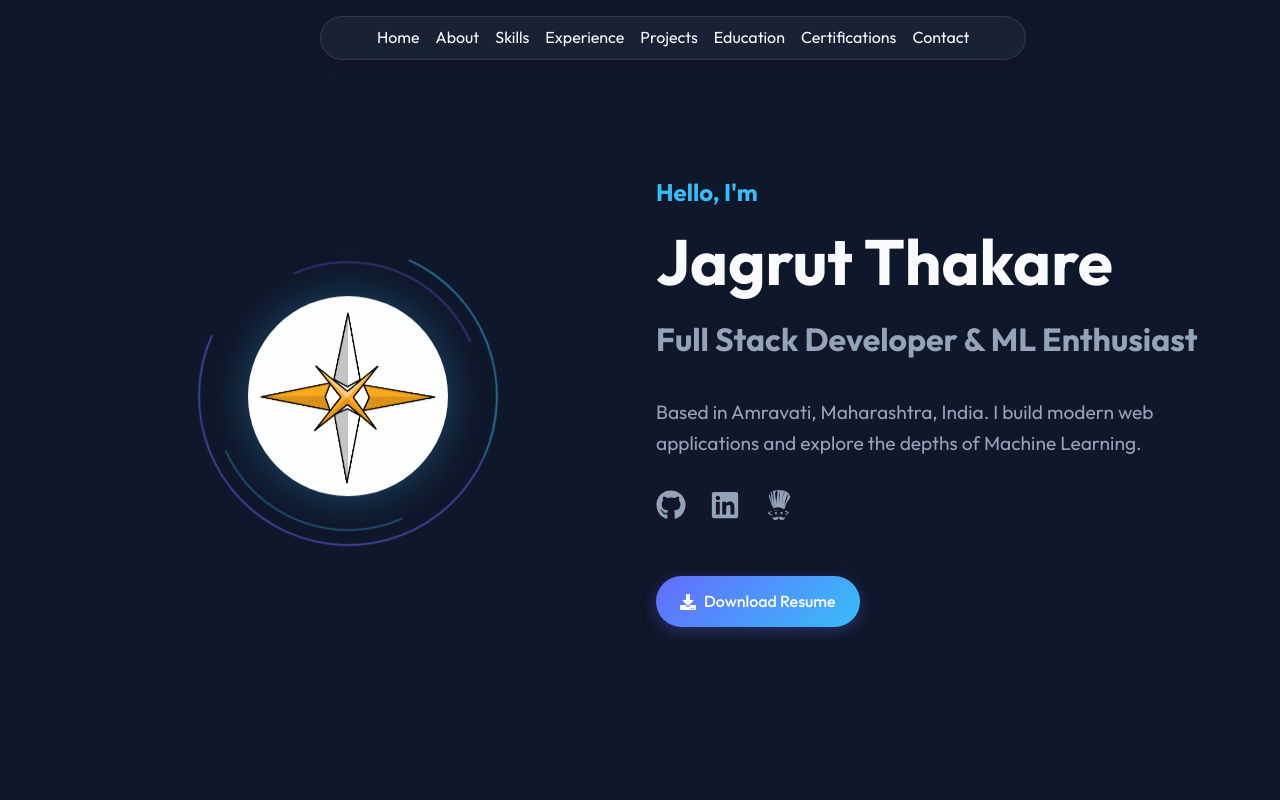
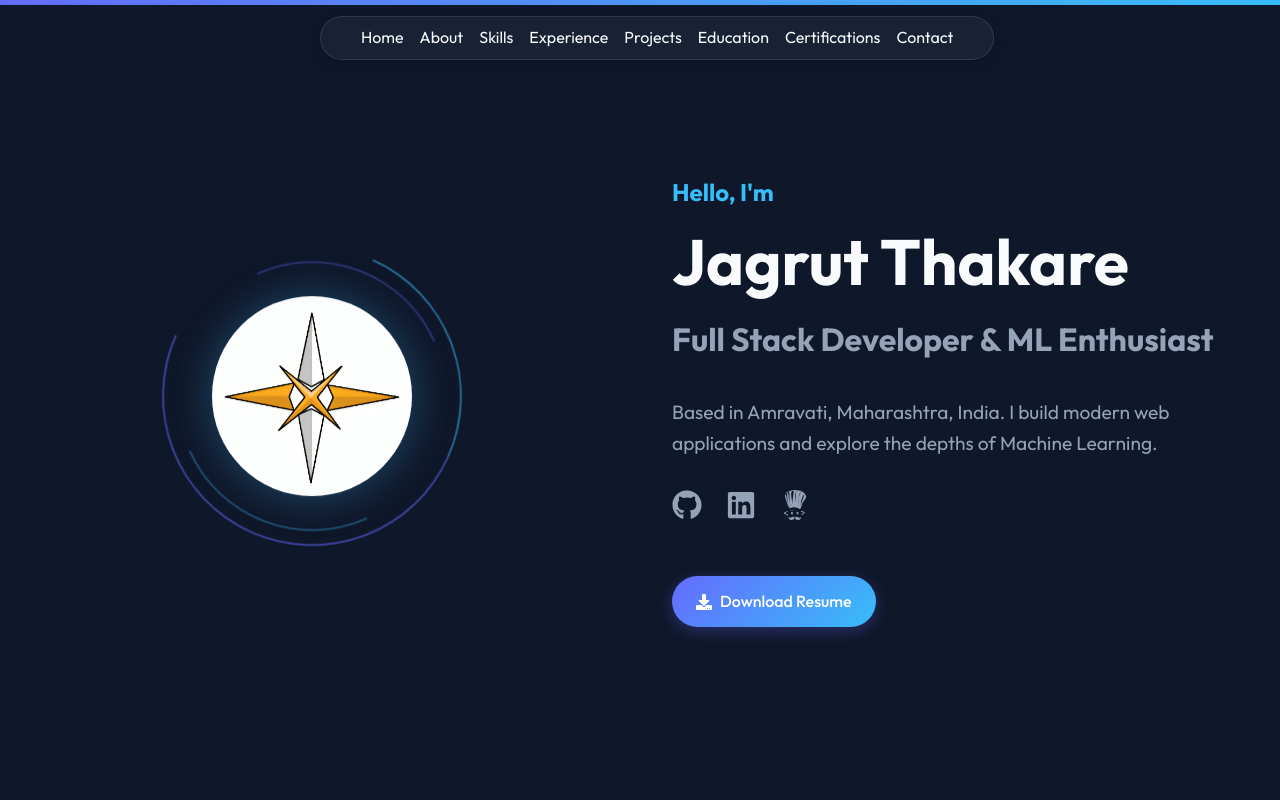
Before and after one commit to JagrutThakare/JagrutThakare.github.io, a React (Vite) app: page / in a window 1280 px wide. Shown: the top 800 px of the page. Built offline with nearby package versions, Linux system fonts and the light colour scheme.

Commit message:
feat: Add scroll progress bar and refine layout with increased max-widths and improved spacing.

```diff
--- a/src/App.jsx
+++ b/src/App.jsx
@@ -1,5 +1,6 @@
 import React from 'react';
 import Header from './components/Header';
+import ScrollProgress from './components/ScrollProgress';
 import Hero from './components/Hero';
 import About from './components/About';
 import Skills from './components/Skills';
@@ -13,6 +14,7 @@ import Footer from './components/Footer';
 function App() {
     return (
         <div className="App">
+            <ScrollProgress />
             <Header />
             <main>
                 <Hero />
--- a/src/components/About.jsx
+++ b/src/components/About.jsx
@@ -13,7 +13,7 @@ const About = () => {
                     transition={{ duration: 0.5 }}
                 >
                     <h2 className="section-title">About Me</h2>
-                    <div className="glass" style={{ padding: '2rem', maxWidth: '800px', margin: '0 auto' }}>
+                    <div className="glass" style={{ padding: '2rem', maxWidth: '1000px', margin: '0 auto' }}>
                         <p style={{ marginBottom: '1rem', fontSize: '1.1rem' }}>
                             {portfolioData.personalInfo.summary}
                         </p>
--- a/src/components/Contact.jsx
+++ b/src/components/Contact.jsx
@@ -15,7 +15,7 @@ const Contact = () => {
                     viewport={{ once: true }}
                     transition={{ duration: 0.5 }}
                     className="glass"
-                    style={{ maxWidth: '600px', margin: '0 auto', padding: '3rem', textAlign: 'center' }}
+                    style={{ maxWidth: '800px', margin: '0 auto', padding: '3rem', textAlign: 'center' }}
                 >
                     <h2 className="section-title" style={{ marginBottom: '2rem' }}>Get In Touch</h2>
                     <p style={{ color: 'var(--text-secondary)', marginBottom: '2rem', fontSize: '1.1rem' }}>
--- a/src/components/Hero.jsx
+++ b/src/components/Hero.jsx
@@ -10,7 +10,7 @@ const Hero = () => {
 
     return (
         <section id="hero" className="section" style={{ minHeight: '100vh', display: 'flex', alignItems: 'center', paddingTop: '80px' }}>
-            <div className="container hero-container" style={{ display: 'flex', alignItems: 'center', justifyContent: 'space-between', width: '100%', gap: '2rem' }}>
+            <div className="container hero-container" style={{ display: 'flex', alignItems: 'center', justifyContent: 'space-between', width: '100%', gap: '4rem', maxWidth: '1600px' }}>
 
                 {/* Logo Section (Left) */}
                 <motion.div
@@ -73,7 +73,7 @@ const Hero = () => {
                     <h3 style={{ fontSize: '2rem', color: 'var(--text-secondary)', marginBottom: '2rem' }}>
                         Full Stack Developer & ML Enthusiast
                     </h3>
-                    <p style={{ fontSize: '1.2rem', color: 'var(--text-secondary)', maxWidth: '600px', marginBottom: '2rem' }}>
+                    <p style={{ fontSize: '1.2rem', color: 'var(--text-secondary)', maxWidth: '1000px', marginBottom: '2rem' }}>
                         Based in {location}. I build modern web applications and explore the depths of Machine Learning.
                     </p>
 
--- /dev/null
+++ b/src/components/ScrollProgress.jsx
@@ -0,0 +1,23 @@
+import React from 'react';
+import { motion, useScroll, useSpring } from 'framer-motion';
+
+const ScrollProgress = () => {
+    const { scrollYProgress } = useScroll();
+    const scaleX = useSpring(scrollYProgress, {
+        stiffness: 100,
+        damping: 30,
+        restDelta: 0.001
+    });
+
+    return (
+        <motion.div
+            className="scroll-progress-bar"
+            style={{
+                scaleX,
+                transformOrigin: "left"
+            }}
+        />
+    );
+};
+
+export default ScrollProgress;
--- a/src/index.css
+++ b/src/index.css
@@ -38,27 +38,45 @@ ul {
 
 /* Scrollbar */
 ::-webkit-scrollbar {
-  width: 10px;
+  width: 0;
+  display: none;
 }
 
 ::-webkit-scrollbar-track {
-  background: var(--bg-dark);
+  background: transparent;
 }
 
 ::-webkit-scrollbar-thumb {
-  background: var(--bg-card);
-  border-radius: 5px;
+  background: var(--primary);
+  border-radius: 10px;
 }
 
 ::-webkit-scrollbar-thumb:hover {
-  background: var(--primary);
+  background: var(--accent);
+}
+
+/* For Firefox */
+* {
+  scrollbar-width: none;
+}
+
+.scroll-progress-bar {
+  position: fixed;
+  top: 0;
+  left: 0;
+  right: 0;
+  height: 5px;
+  background: linear-gradient(to right, var(--primary), var(--accent));
+  transform-origin: 0%;
+  z-index: 9999;
 }
 
 /* Utilities */
 .container {
-  max-width: 1200px;
+  max-width: 1400px;
+  width: 95%;
   margin: 0 auto;
-  padding: 0 2rem;
+  padding: 0 1rem;
 }
 
 .section {
@@ -216,9 +234,10 @@ ul {
 
   /* Utilities */
   .container {
-    max-width: 1200px;
+    max-width: 1400px;
+    width: 95%;
     margin: 0 auto;
-    padding: 0 2rem;
+    padding: 0 1rem;
   }
 
   .section {
```
